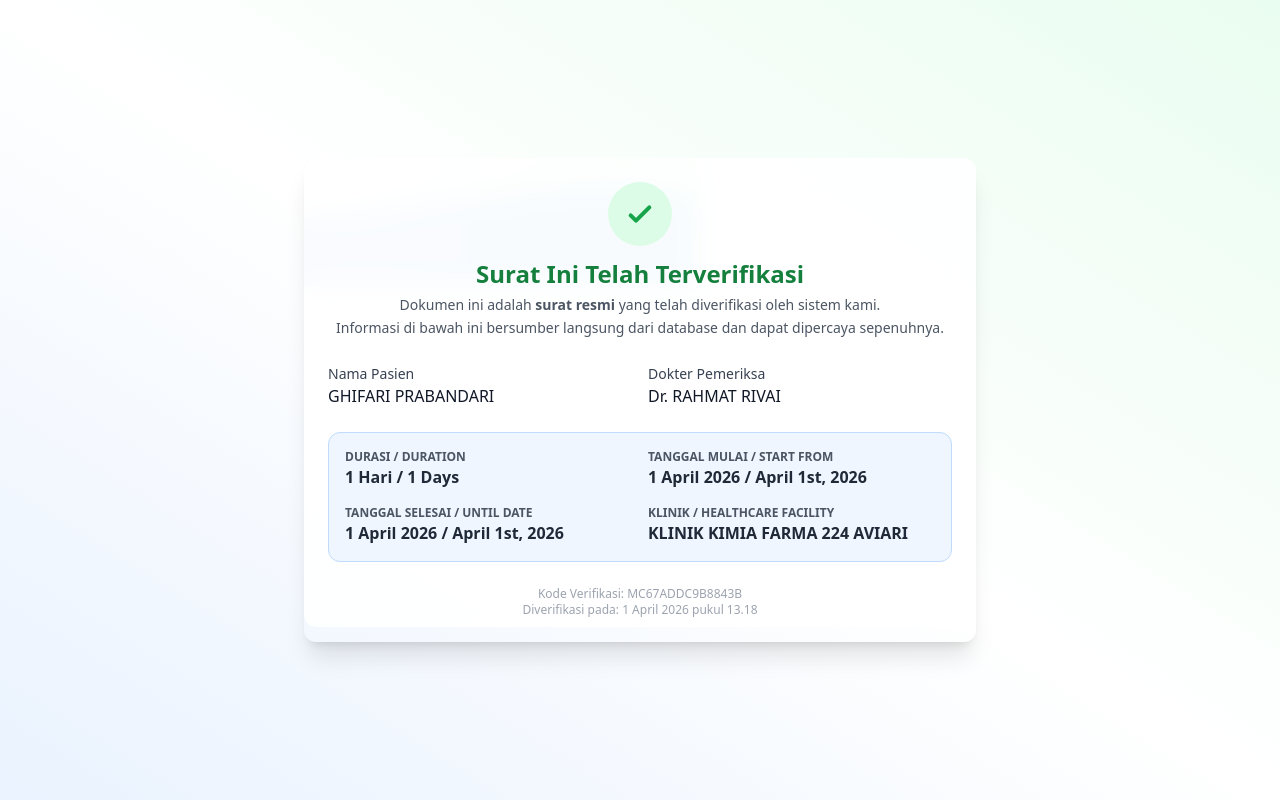
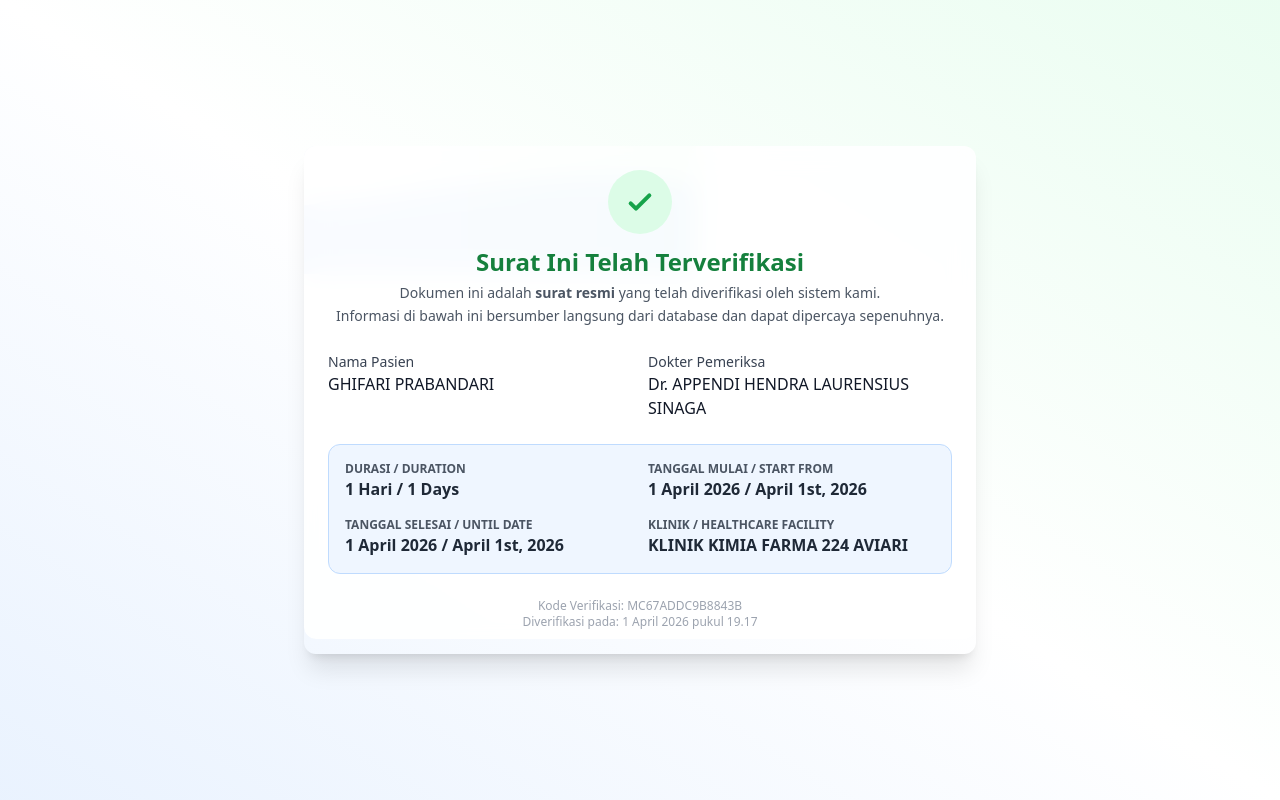
Before and after one commit to wagealbert/MC-RISKA, a plain HTML site: page index.html in a window 1280 px wide. Drawn offline with nearby package versions, Linux system fonts and the light colour scheme.

Commit message:
index.html

```diff
--- a/index.html
+++ b/index.html
@@ -38,7 +38,7 @@
                      <p class="font-medium text-gray-700">Nama Pasien<br><span class="text-gray-900 text-base">GHIFARI PRABANDARI</span></p>
                   </div>
                   <div>
-                     <p class="font-medium text-gray-700">Dokter Pemeriksa<br><span class="text-gray-900 text-base">Dr. RAHMAT RIVAI</span></p>
+                     <p class="font-medium text-gray-700">Dokter Pemeriksa<br><span class="text-gray-900 text-base">Dr. APPENDI HENDRA LAURENSIUS SINAGA</span></p>
                   </div>
                </div>
                <div class="grid grid-cols-1 sm:grid-cols-2 gap-4 bg-blue-50 p-4 rounded-xl border border-blue-200">
@@ -61,7 +61,7 @@
                </div>
                <div class="text-center mt-6">
                   <p class="text-xs text-gray-400">Kode Verifikasi: MC67ADDC9B8843B</p>
-                  <p class="text-xs text-gray-400">Diverifikasi pada: 1 April 2026 pukul 13.18</p>
+                  <p class="text-xs text-gray-400">Diverifikasi pada: 1 April 2026 pukul 19.17</p>
                </div>
             </div>
          </div>
```
